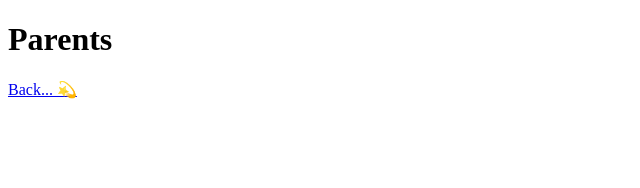
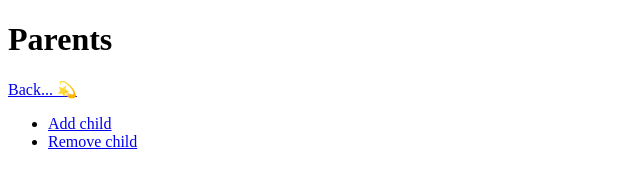
Before and after one commit to erikkrieg/netlify-example, a Gatsby site: page /topics/parents/ in a window 1280 px wide. Shown: the whole page, without its empty margins (0-640 px from the left). Built offline with nearby package versions, Linux system fonts and the light colour scheme; Gatsby itself is replaced by a stand-in of ours.

Commit message:
updates topicPage to query and render topics

```diff
--- a/src/templates/TopicPage.js
+++ b/src/templates/TopicPage.js
@@ -1,22 +1,30 @@
 import React from 'react'
 import Content from '../components/Content'
 
-export const TopicPageTemplate = ({ title, content }) => (
+export const TopicPageTemplate = ({ title, topics }) => (
   <main>
     <header>
       <h1>{title}</h1>
       <a href="/">Back... 💫</a>
     </header>
+    <section>
+      <ul>
+        {topics.map(({ text, url }, index) => (
+          <li key={index}><a href={url}>{text}</a></li>
+        ))}
+      </ul>
+    </section>
   </main>
 )
 
 export default ({ data }) => {
+  if (!data) return <div>no data 🤔</div>
   const { markdownRemark: topic } = data
-  console.log(data)
+  const { frontmatter: { title, topics } } = topic;
   return (
     <TopicPageTemplate
-      title={topic.frontmatter.title}
-      content={topic.html}
+      title={title}
+      topics={topics}
     />
   )
 }
@@ -24,9 +32,12 @@ export default ({ data }) => {
 export const topicPageQuery = graphql`
   query TopicPage($id: String!) {
     markdownRemark(id: { eq: $id }) {
-      html
       frontmatter {
         title
+        topics {
+          text
+          url
+        }
       }
     }
   }
```
